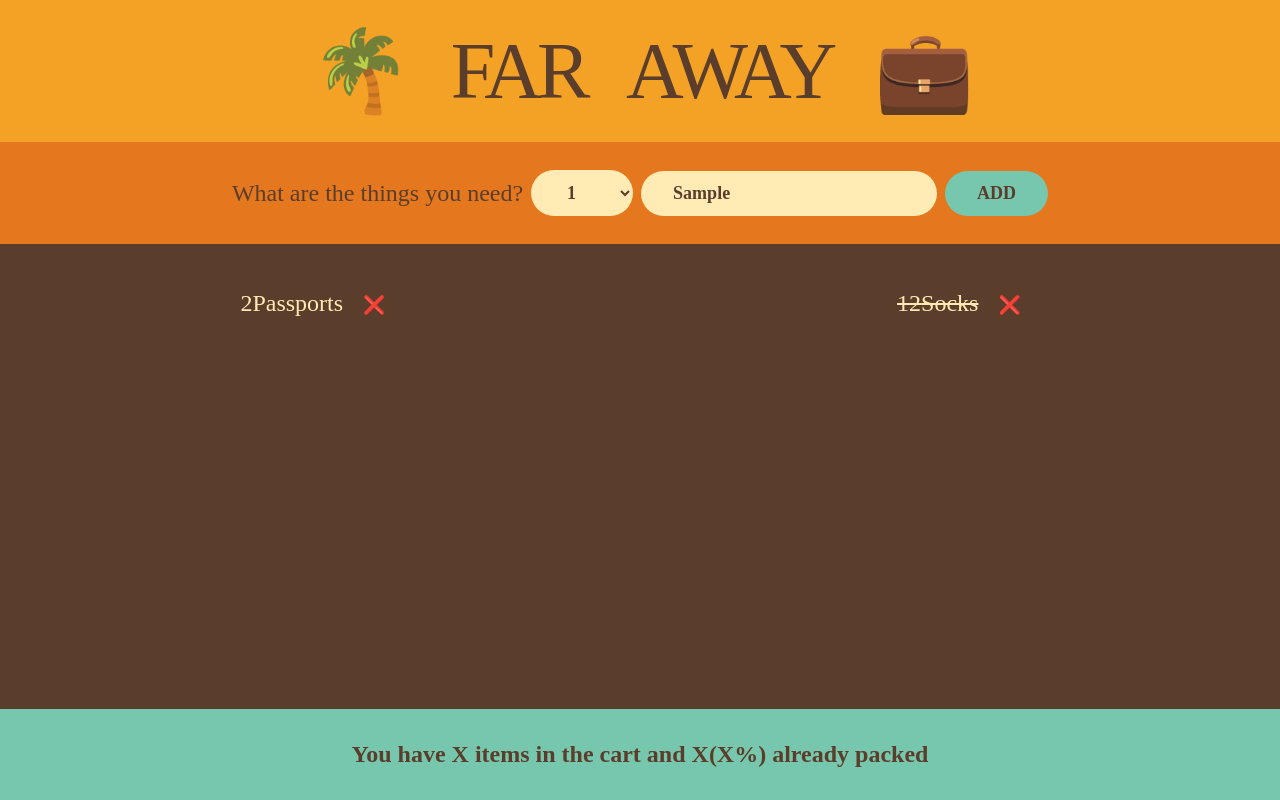
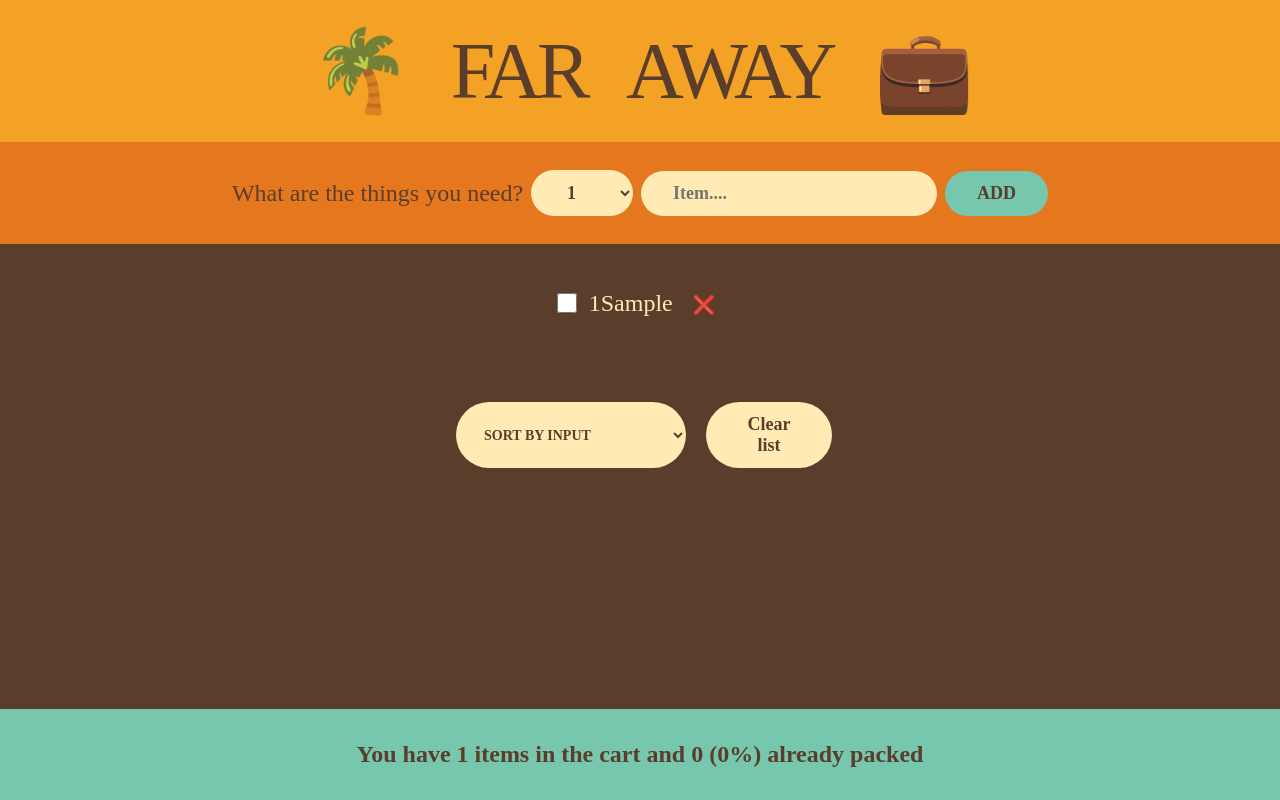
Before and after one commit to dineshsdk1201/Movie-Rating-App-V1, a React (Create React App) app: page / in a window 1280 px wide. Both pictures are taken after typing "Sample" into the empty fields and a click on the button "ADD". Built offline with nearby package versions, Linux system fonts and the light colour scheme.

Commit message:
version 1 of trucking app

```diff
--- a/src/App.js
+++ b/src/App.js
@@ -1,99 +1,41 @@
 import "./index.css";
 import { useState } from "react";
-const initialItems = [
-  { id: 1, description: "Passports", quantity: 2, packed: false },
-  { id: 2, description: "Socks", quantity: 12, packed: true },
-];
+import Header from "./MYComponents/Header";
+import Statistics from "./MYComponents/Statistics";
+import PackagesList from "./MYComponents/PackageList";
+import Form from "./MYComponents/Form";
+// const initialItems = [
+//   { id: 1, description: "Passports", quantity: 2, packed: false },
+//   { id: 2, description: "Socks", quantity: 12, packed: true },
+// ];
 export default function App() {
+  const [items, setItems] = useState([]);
+
+  function handleAddItems(item) {
+    setItems((items) => [...items, item]);
+  }
+  function handleUpdate(id) {
+    setItems((items) =>
+      items.map((item) =>
+        item.id === id ? { ...item, packed: !item.packed } : item
+      )
+    );
+  }
+  function ClearList() {
+    const confirmed = window.confirm("Are you sure want to clear the list?");
+    if (confirmed) setItems([]);
+  }
   return (
     <div className="app">
       <Header />
-      <Form />
-      <PackagesList />
-      <Statistics />
+      <Form handleAddItems={handleAddItems} />
+      <PackagesList
+        items={items}
+        setItems={setItems}
+        handleUpdate={handleUpdate}
+        onClearList={ClearList}
+      />
+      <Statistics items={items} />
     </div>
   );
 }
-function Header() {
-  return (
-    <>
-      <div>
-        <h1>🌴 Far Away 💼</h1>
-      </div>
-    </>
-  );
-}
-function Form() {
-  const [item, setItem] = useState([]);
-  const [description, setDescription] = useState("");
-  const [quantity, setQuantity] = useState(1);
-  function handleSubmit(e) {
-    e.preventDefault();
-    if (!description) return null;
-    console.log("handlesubmit called");
-    const newItem = { description, quantity, packed: false };
-
-    setDescription("");
-    setQuantity(1);
-    console.log(newItem);
-  }
-  return (
-    <>
-      <div className="add-form">
-        <p>What are the things you need?</p>
-        <select
-          value={quantity}
-          onChange={(e) => setQuantity(Number(e.target.value))}
-        >
-          {Array.from({ length: 20 }, (_, i) => i + 1).map((s) => (
-            <option>{s}</option>
-          ))}
-        </select>
-        <div>
-          <input
-            type="text"
-            placeholder="Item...."
-            onChange={(e) => setDescription(e.target.value)}
-          />
-        </div>
-        <div>
-          <button onClick={handleSubmit}>Add</button>
-        </div>
-      </div>
-    </>
-  );
-}
-function PackagesList() {
-  return (
-    <ul className="list">
-      {initialItems.map((item) => (
-        <Item
-          description={item.description}
-          quantity={item.quantity}
-          packed={item.packed}
-        />
-      ))}
-    </ul>
-  );
-}
-function Item({ description, quantity, packed }) {
-  return (
-    <li className="li">
-      <span style={packed ? { textDecoration: "line-through" } : {}}>
-        {quantity}
-        {description}
-      </span>
-
-      <button>❌</button>
-    </li>
-  );
-}
-function Statistics() {
-  return (
-    <>
-      <div className="stats">
-        <p>You have X items in the cart and X(X%) already packed</p>
-      </div>
-    </>
-  );
-}
--- /dev/null
+++ b/src/MYComponents/Form.js
@@ -0,0 +1,43 @@
+import { useState } from "react";
+export default function Form({ handleAddItems }) {
+  const [description, setDescription] = useState("");
+  const [quantity, setQuantity] = useState(1);
+
+  function handleSubmit(e) {
+    e.preventDefault();
+    if (!description) return null;
+    // console.log("handlesubmit called");
+    const newItem = { description, quantity, packed: false, id: Date.now() };
+    handleAddItems(newItem);
+    setDescription("");
+    setQuantity(1);
+  }
+  return (
+    <>
+      <div className="add-form">
+        <p>What are the things you need?</p>
+        <select
+          value={quantity}
+          onChange={(e) => setQuantity(Number(e.target.value))}
+        >
+          {Array.from({ length: 20 }, (_, i) => i + 1).map((s) => (
+            <option value={s} key={s}>
+              {s}
+            </option>
+          ))}
+        </select>
+        <div>
+          <input
+            type="text"
+            placeholder="Item...."
+            value={description}
+            onChange={(e) => setDescription(e.target.value)}
+          />
+        </div>
+        <div>
+          <button onClick={handleSubmit}>Add</button>
+        </div>
+      </div>
+    </>
+  );
+}
--- /dev/null
+++ b/src/MYComponents/Header.js
@@ -0,0 +1,9 @@
+export default function Header() {
+  return (
+    <>
+      <div>
+        <h1>🌴 Far Away 💼</h1>
+      </div>
+    </>
+  );
+}
--- /dev/null
+++ b/src/MYComponents/Item.js
@@ -0,0 +1,23 @@
+export default function Item({
+  description,
+  quantity,
+  packed,
+  setItems,
+  id,
+  handleUpdate,
+}) {
+  function handleDelete(id) {
+    setItems((items) => items.filter((item) => item.id !== id));
+  }
+  return (
+    <li className="li">
+      <input type="checkbox" value={packed} onChange={() => handleUpdate(id)} />
+      <span style={packed ? { textDecoration: "line-through" } : {}}>
+        {quantity}
+        {description}
+      </span>
+
+      <button onClick={() => handleDelete(id)}>❌</button>
+    </li>
+  );
+}
--- /dev/null
+++ b/src/MYComponents/PackageList.js
@@ -0,0 +1,54 @@
+import { useState } from "react";
+import Item from "./Item";
+export default function PackagesList({
+  items,
+  setItems,
+  handleUpdate,
+  onClearList,
+}) {
+  const [sb, setSb] = useState("input");
+  let sorted = [];
+  if (sb === "input") {
+    sorted = items;
+  }
+  if (sb === "description") {
+    sorted = items
+      .slice()
+      .sort((a, b) => a.description.localeCompare(b.description));
+  }
+  // if (sb === "packed") {
+  //   sorted = items.slice().sort((a, b) => b.packed - a.packed);
+  // }
+  if (sb === "quantity") {
+    sorted = items
+      .slice()
+      .sort((a, b) => Number(b.quantity) - Number(a.quantity));
+  }
+
+  return (
+    <div style={{ backgroundColor: "#5a3e2b" }}>
+      <ul className="list">
+        {sorted.map((item) => (
+          <Item
+            description={item.description}
+            quantity={item.quantity}
+            packed={item.packed}
+            key={item.description}
+            id={item.id}
+            setItems={setItems}
+            handleUpdate={handleUpdate}
+          />
+        ))}
+      </ul>
+      <div className="sort list">
+        <select value={sb} onChange={(e) => setSb(e.target.value)}>
+          <option value="input">Sort By Input</option>
+          <option value="description">Sort By description</option>
+          <option value="packed">Sort By Packed</option>
+          <option value="quantity">Sort By Quantity</option>
+        </select>
+        <button onClick={onClearList}>Clear list</button>
+      </div>
+    </div>
+  );
+}
--- /dev/null
+++ b/src/MYComponents/Statistics.js
@@ -0,0 +1,28 @@
+export default function Statistics({ items }) {
+  const numOfItems = items.length;
+  const numOfpacked = items.filter((item) => item.packed).length;
+  console.log(numOfpacked);
+  console.log(numOfItems);
+  const per = Math.round((numOfpacked / numOfItems) * 100);
+  if (numOfItems === 0) {
+    return (
+      <p className="stats">
+        You have 0 items in your list, Pls add and ready for trip
+      </p>
+    );
+  }
+  return (
+    <>
+      <div className="stats">
+        {per === 100 ? (
+          <p>Hey Dude, You are good to go!🌴</p>
+        ) : (
+          <p>
+            You have {numOfItems} items in the cart and {numOfpacked} ({per}%)
+            already packed
+          </p>
+        )}
+      </div>
+    </>
+  );
+}
--- a/src/index.css
+++ b/src/index.css
@@ -74,7 +74,7 @@ input {
   padding: 4rem 0;
 
   display: grid;
-  grid-template-columns: repeat(auto-fit, minmax(250px, 1fr));
+  grid-template-columns: repeat(auto-fit, minmax(150px, 1fr));
   gap: 1.2rem;
   justify-content: center;
   align-content: start;
@@ -123,3 +123,8 @@ input[type="checkbox"] {
   font-weight: 700;
   padding: 3.2rem 0;
 }
+.sort {
+  width: 30%;
+  margin: 0 auto;
+  display: flex;
+}
```
Also changed, not shown: 1 other file (tests, documents, lock files or other folders).
